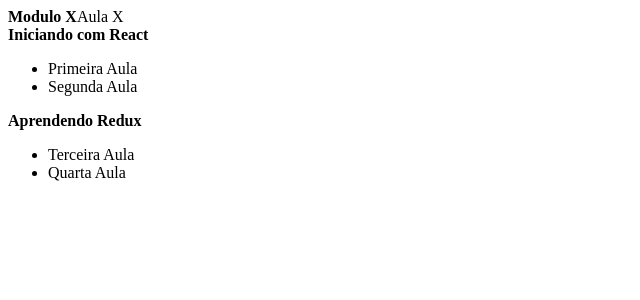
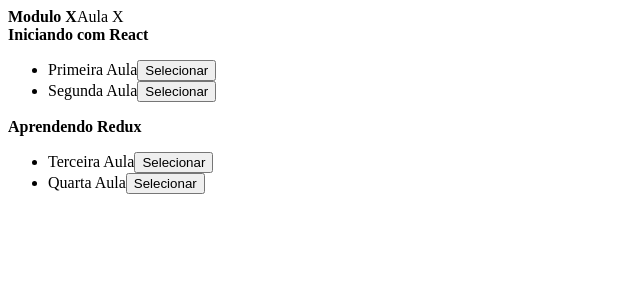
Before and after one commit to renanalves23/react-redux-test, a React (Create React App) app: page / in a window 1280 px wide. Shown: the top 300 px of the page, without its empty margins (0-640 px from the left). Built offline with nearby package versions, Linux system fonts and the light colour scheme.

Commit message:
Setting the state and the function to the action

```diff
--- a/src/components/Sidebar/index.js
+++ b/src/components/Sidebar/index.js
@@ -2,14 +2,25 @@
 
 import { connect } from 'react-redux' //to get the modules from the store || the state of redux
 
-const Sidebar = ({modules}) => (
+function toggleLesson(module, lesson){
+  return{
+    type: 'TOGGLE_LESSON',
+    module,
+    lesson,
+  }
+}
+
+const Sidebar = ({ modules, dispatch }) => (
   <aside>
         { modules.map(module => (
           <div key={module.id} >
             <strong> {module.title} </strong>
             <ul>
               { module.lessons.map(lesson => (
-                <li key={lesson.id} > {lesson.title} </li>
+                <li key={lesson.id} >
+                  {lesson.title}
+                  <button onClick={() => dispatch(toggleLesson(module, lesson)) } >Selecionar</button>
+                  </li>
               )) }
             </ul>
           </div>
--- a/src/store/index.js
+++ b/src/store/index.js
@@ -1,7 +1,6 @@
   import {createStore} from 'redux'
 
-function reducer() {
-  return {
+const INITIAL_STATE = {
   activeLesson: null,
   activeModule: null,
   modules: [
@@ -23,6 +22,12 @@
     }
    ]
  }
+
+function reducer(state = INITIAL_STATE, action) {
+  console.log('teste');
+
+
+  return state
 }
 
   const store = createStore(reducer)
```
Also changed, not shown: src/store/actions.js (added), 1 other file (tests, documents, lock files or other folders). Lines whose indentation alone changed are shown as unchanged.
